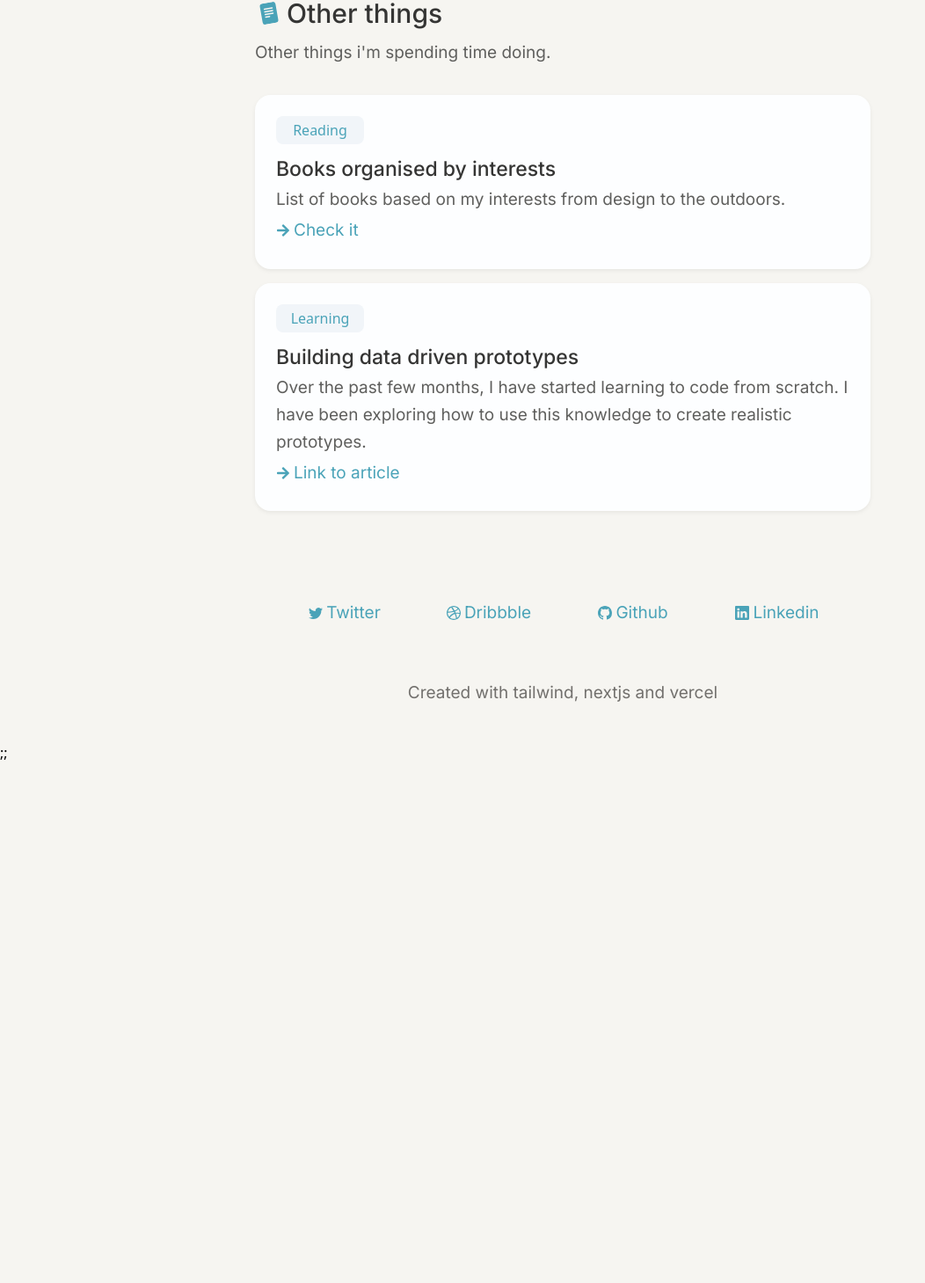
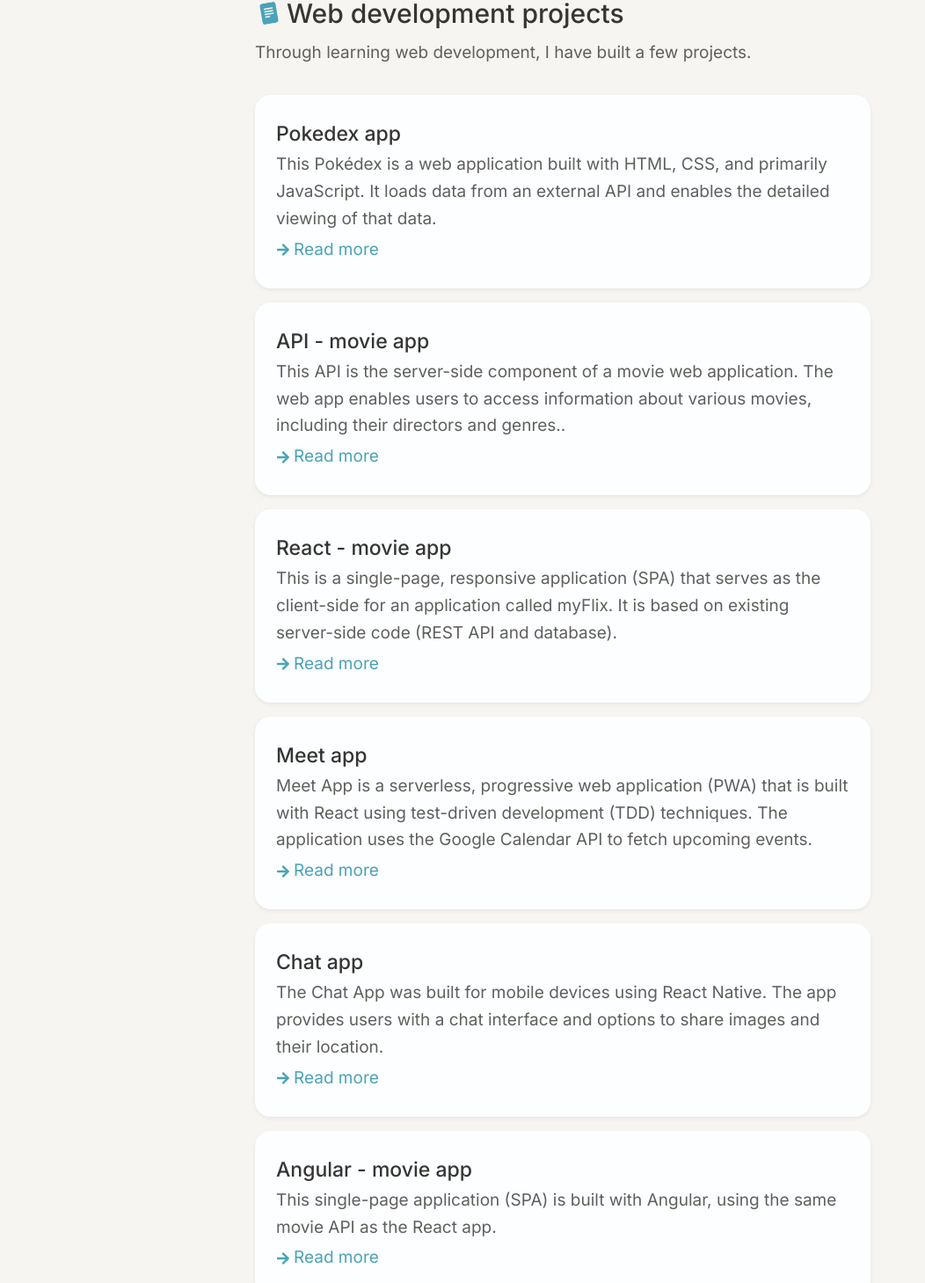
Before and after one commit to dannnnnh/portfolio-nextjs, a Next.js app: page / in a window 1280 px wide. Shown: the part 1732-3191 px from the top of the page at 88% size, without its empty margins (0-1052 px from the left). Before the commit the page ends 2600 px from the top, so only its background shows below. Built offline with nearby package versions, Linux system fonts and the light colour scheme.

Commit message:
Adding Dev work

```diff
--- a/pages/Main.js
+++ b/pages/Main.js
@@ -235,6 +235,168 @@ const MainContent = () => {
           </div>
         </div>
 
+        {/* Web Dev */}
+        <div id="projects" className="pt-[80px] ">
+          <div id="title" className="flex items-center">
+            <h1 className="ml-1 dark:text-[#EEEFF4] text-[24px]">
+              <IconContext.Provider value={{ color: "#4AA3B8" }}>
+                <BsFillFileTextFill style={{ transform: "rotate(-10deg)" }} />
+              </IconContext.Provider>
+            </h1>
+
+            <h2 className="ml-2 dark:text-[#EEEFF4]">
+              Web development projects
+            </h2>
+          </div>
+          <p className=" dark:text-[#E3E5EC] mt-[10px]">
+            Through learning web development, I have built a few projects.
+          </p>
+        </div>
+
+        <div id="caseStudy-container" className="pt-8">
+          <Link
+            //link to the
+            target="_blank"
+            href="https://github.com/dannnnnh/simple-js-app"
+          >
+            <div
+              id="1_caseStudy"
+              className="bg-[#FDFEFF] rounded-[18px] p-6 drop-shadow-[0_2px_2px_rgba(0,0,0,0.06)] hover:drop-shadow-[0_2px_3px_rgba(0,0,0,0.1)] hover:border-blue-300 cursor-pointer dark:bg-[#363639] dark:border-none"
+            >
+              <h3 className="dark:text-[#EEEFF4]">Pokedex app</h3>
+
+              <p className="dark:text-[#CECFD8]">
+              This Pokédex is a web application built with HTML, CSS, and primarily JavaScript. It loads data from an external API and enables the detailed viewing of that data.
+
+              </p>
+              <div className="flex items-center">
+                <IconContext.Provider value={{ color: "#4AA3B8" }}>
+                  <FaArrowRight />
+                  <p className="text-[#4AA3B8] p-1">Read more</p>
+                </IconContext.Provider>
+              </div>
+            </div>
+          </Link>
+
+          <Link
+            //link to the
+            target="_blank"
+            href="https://github.com/dannnnnh/movie-api"
+          >
+            <div
+              id="1_caseStudy"
+              className="bg-[#FDFEFF] mt-4 rounded-[18px] p-6 drop-shadow-[0_2px_2px_rgba(0,0,0,0.06)] hover:drop-shadow-[0_2px_3px_rgba(0,0,0,0.1)] hover:border-blue-300 cursor-pointer dark:bg-[#363639] dark:border-none"
+            >
+              <h3 className="dark:text-[#EEEFF4]">API - movie app</h3>
+
+              <p className="dark:text-[#CECFD8]">
+              This API is the server-side component of a movie web application. The web app enables users to access information about various movies, including their directors and genres..
+              </p>
+              <div className="flex items-center">
+                <IconContext.Provider value={{ color: "#4AA3B8" }}>
+                  <FaArrowRight />
+                  <p className="text-[#4AA3B8] p-1">Read more</p>
+                </IconContext.Provider>
+              </div>
+            </div>
+          </Link>
+
+          <Link
+            //link to the
+            target="_blank"
+            href="https://github.com/dannnnnh/myFlix-client"
+          >
+            <div
+              id="1_caseStudy"
+              className="bg-[#FDFEFF] rounded-[18px] mt-4 p-6 drop-shadow-[0_2px_2px_rgba(0,0,0,0.06)] hover:drop-shadow-[0_2px_3px_rgba(0,0,0,0.1)] hover:border-blue-300 cursor-pointer dark:bg-[#363639] dark:border-none"
+            >
+              <h3 className="dark:text-[#EEEFF4]">React - movie app</h3>
+
+              <p className="dark:text-[#CECFD8]">
+              This is a single-page, responsive application (SPA) that serves as the client-side for an application called myFlix. It is based on existing server-side code (REST API and database).
+              </p>
+              <div className="flex items-center">
+                <IconContext.Provider value={{ color: "#4AA3B8" }}>
+                  <FaArrowRight />
+                  <p className="text-[#4AA3B8] p-1">Read more</p>
+                </IconContext.Provider>
+              </div>
+            </div>
+          </Link>
+
+          <Link
+            //link to the
+            target="_blank"
+            href="https://github.com/dannnnnh/meet"
+          >
+            <div
+              id="1_caseStudy"
+              className="bg-[#FDFEFF] rounded-[18px] mt-4 p-6 drop-shadow-[0_2px_2px_rgba(0,0,0,0.06)] hover:drop-shadow-[0_2px_3px_rgba(0,0,0,0.1)] hover:border-blue-300 cursor-pointer dark:bg-[#363639] dark:border-none"
+            >
+              <h3 className="dark:text-[#EEEFF4]">Meet app</h3>
+
+              <p className="dark:text-[#CECFD8]">
+              Meet App is a serverless, progressive web application (PWA) that is built with React using test-driven development (TDD) techniques. The application uses the Google Calendar API to fetch upcoming events.
+              </p>
+              <div className="flex items-center">
+                <IconContext.Provider value={{ color: "#4AA3B8" }}>
+                  <FaArrowRight />
+                  <p className="text-[#4AA3B8] p-1">Read more</p>
+                </IconContext.Provider>
+              </div>
+            </div>
+          </Link>
+
+          <Link
+            //link to the
+            target="_blank"
+            href="https://github.com/dannnnnh/chatApp-react-native"
+          >
+            <div
+              id="1_caseStudy"
+              className="bg-[#FDFEFF] rounded-[18px] mt-4 p-6 drop-shadow-[0_2px_2px_rgba(0,0,0,0.06)] hover:drop-shadow-[0_2px_3px_rgba(0,0,0,0.1)] hover:border-blue-300 cursor-pointer dark:bg-[#363639] dark:border-none"
+            >
+              <h3 className="dark:text-[#EEEFF4]">Chat app</h3>
+
+              <p className="dark:text-[#CECFD8]">
+              The Chat App was built for mobile devices using React Native. The app provides users with a chat interface and options to share images and their location.
+              </p>
+              <div className="flex items-center">
+                <IconContext.Provider value={{ color: "#4AA3B8" }}>
+                  <FaArrowRight />
+                  <p className="text-[#4AA3B8] p-1">Read more</p>
+                </IconContext.Provider>
+              </div>
+            </div>
+          </Link>
+
+          <Link
+            //link to the
+            target="_blank"
+            href="https://github.com/dannnnnh/myFlix-Angular-client"
+          >
+            <div
+              id="1_caseStudy"
+              className="bg-[#FDFEFF] rounded-[18px] mt-4 p-6 drop-shadow-[0_2px_2px_rgba(0,0,0,0.06)] hover:drop-shadow-[0_2px_3px_rgba(0,0,0,0.1)] hover:border-blue-300 cursor-pointer dark:bg-[#363639] dark:border-none"
+            >
+              <h3 className="dark:text-[#EEEFF4]">
+                Angular - movie app
+
+              </h3>
+
+              <p className="dark:text-[#CECFD8]">
+              This single-page application (SPA) is built with Angular, using the same movie API as the React app.
+              </p>
+              <div className="flex items-center">
+                <IconContext.Provider value={{ color: "#4AA3B8" }}>
+                  <FaArrowRight />
+                  <p className="text-[#4AA3B8] p-1">Read more</p>
+                </IconContext.Provider>
+              </div>
+            </div>
+          </Link>
+        </div>
+
         {/* Case studies */}
         <div id="projects" className="pt-[80px] ">
           <div id="title" className="flex items-center">
```
